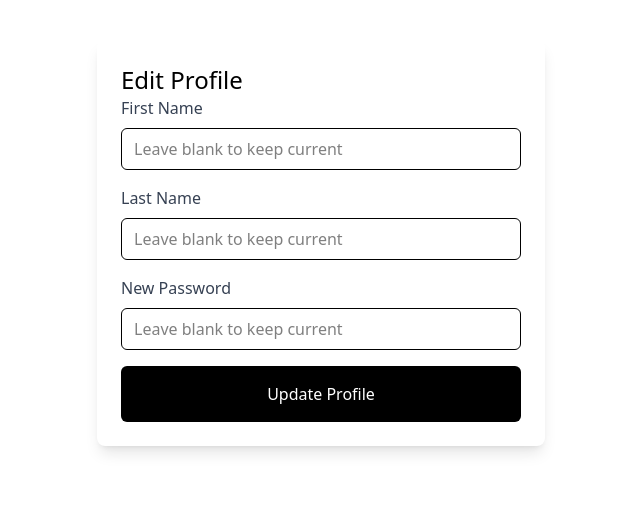
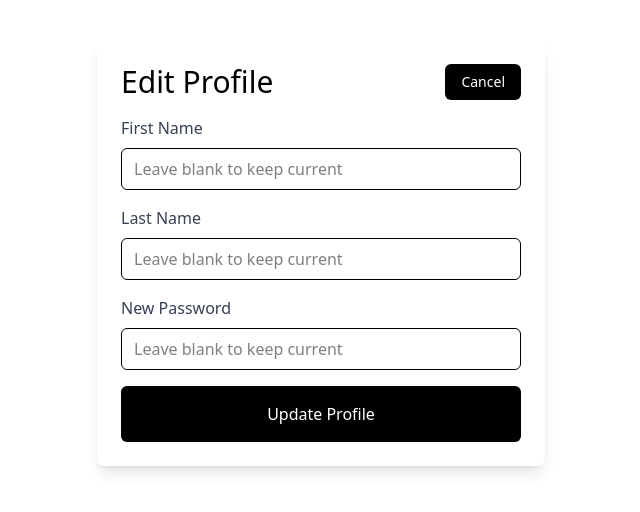
Before and after one commit to ajayanuragi/paytm, a React (Vite) app in the folder frontend/: page /edit-profile in a window 1280 px wide. Shown: the top 512 px of the page, without its empty margins (319-959 px from the left). Built offline with nearby package versions, Linux system fonts and the light colour scheme; no server answers; sample sign-in values are in the browser's storage.

Commit message:
add cancel button to edit-profile

```diff
--- a/frontend/src/App.jsx
+++ b/frontend/src/App.jsx
@@ -6,7 +6,7 @@ import { SendMoney } from "./pages/SendMoney";
 import { PortectedRoute } from "./pages/ProtectedRoute";
 import { PageNotFound } from "./pages/PageNotFound";
 import { Home } from "./pages/Home";
-import { EditProfile } from "./components/profile/EditProfile";
+import { EditProfile } from "./pages/EditProfile";
 function App() {
   return (
     <>
--- a/frontend/src/components/profile/EditProfile.jsx
+++ b/frontend/src/pages/EditProfile.jsx
@@ -1,6 +1,6 @@
 import { useState } from "react";
 import { useNavigate } from "react-router";
-import api from "../../api/api";
+import api from "../api/api";
 
 export const EditProfile = ({ currentUser }) => {
   const [formData, setFormData] = useState({
@@ -49,7 +49,13 @@ export const EditProfile = ({ currentUser }) => {
 
   return (
     <div className="max-w-md mx-auto mt-10 p-6 bg-white rounded-lg shadow-lg">
-      <h2 className="text-2xl">Edit Profile</h2>
+      <div className=" flex justify-between items-center">
+        <h2 className="text-3xl">Edit Profile</h2>
+        <button className="bg-black text-white px-4 py-2 rounded-md text-sm"
+        onClick={()=>{
+          navigate(-1)
+        }}>Cancel</button>
+      </div>
       {error && <div className="mb-4 text-red-500">{error}</div>}
       {successMessage && (
         <div className="mb-4 text-green-600 bg-green-100 p-2 rounded">
@@ -57,7 +63,7 @@ export const EditProfile = ({ currentUser }) => {
         </div>
       )}
       <form onSubmit={handleSubmit}>
-        <div className="mb-4">
+        <div className=" mt-4 mb-4">
           <label htmlFor="" className="block text-gray-700 mb-2">
             First Name
           </label>
@@ -109,6 +115,7 @@ export const EditProfile = ({ currentUser }) => {
         >
           {isLoading ? "Updating..." : "Update Profile"}
         </button>
+
       </form>
     </div>
   );
```
